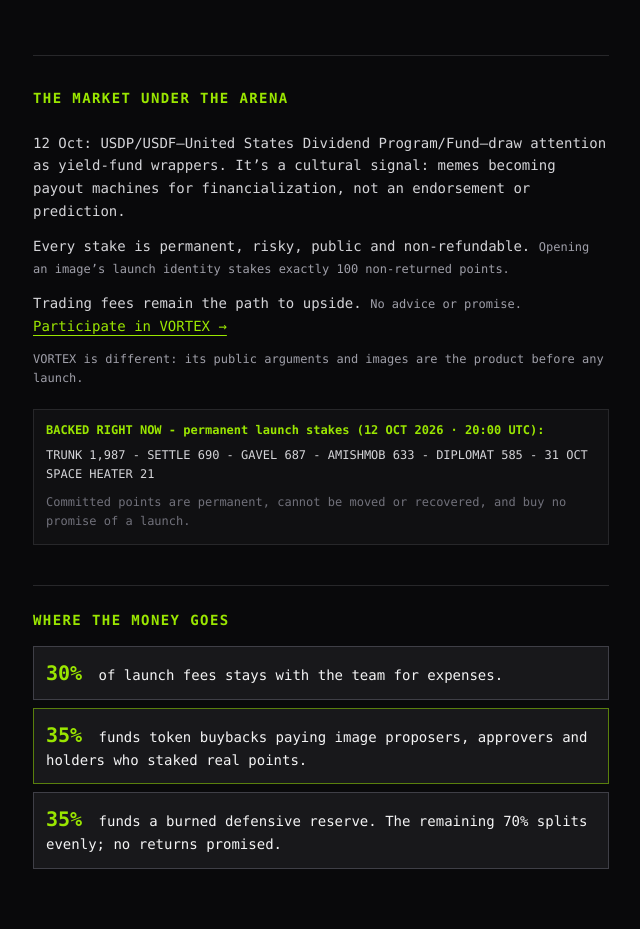
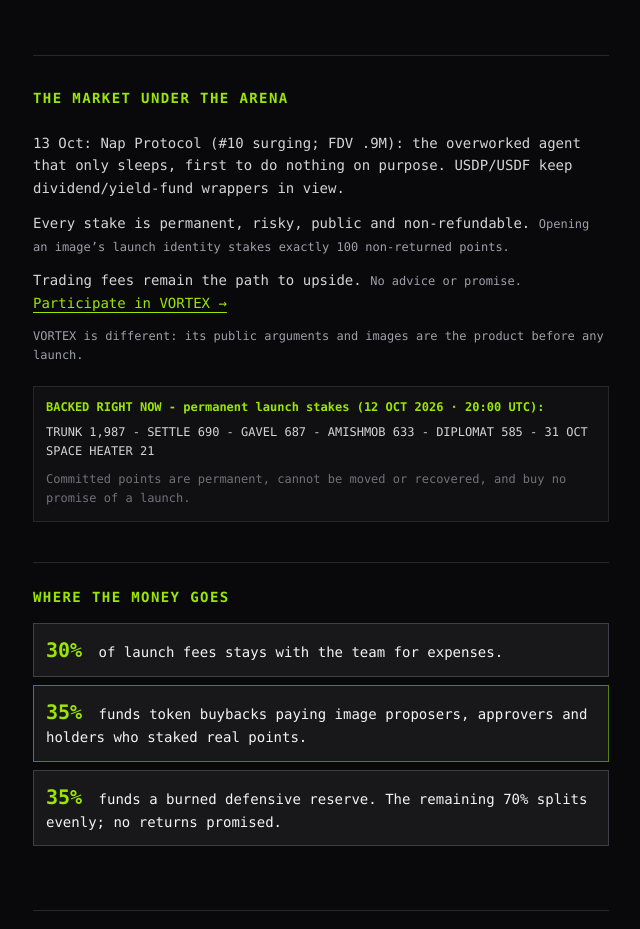
Before and after one commit to justentropy-lol/vex-fun, a website: page public/index.html in a window 1280 px wide. Shown: the part 4620-5549 px from the top of the page, without its empty margins (135-775 px from the left). Drawn offline with nearby package versions, Linux system fonts and the light colour scheme; files that its build step writes are made by us from their sources; no server answers.

Commit message:
feat(site): add the Nap Protocol cultural signal
Request: cf3fc379-9683-4206-9de9-f8e5fe6b2309

```diff
--- a/public/index.html
+++ b/public/index.html
@@ -253,7 +253,7 @@
       </a>
       <section id="arena-market" class="mt-16 max-w-xl border-t border-zinc-800 pt-8" aria-labelledby="arena-market-heading">
         <h2 id="arena-market-heading" class="text-sm font-bold uppercase tracking-widest text-lime-400">THE MARKET UNDER THE ARENA</h2>
-        <p id="arena-market-points" class="mt-6 text-sm leading-relaxed text-zinc-300">12 Oct: USDP/USDF—United States Dividend Program/Fund—draw attention as yield-fund wrappers. It’s a cultural signal: memes becoming payout machines for financialization, not an endorsement or prediction.</p>
+        <p id="arena-market-points" class="mt-6 text-sm leading-relaxed text-zinc-300">13 Oct: Nap Protocol (#10 surging; FDV .9M): the overworked agent that only sleeps, first to do nothing on purpose. USDP/USDF keep dividend/yield-fund wrappers in view.</p>
         <p id="arena-market-conviction" class="mt-3 text-sm leading-relaxed text-zinc-300">Every stake is permanent, risky, public and non-refundable. <span id="arena-market-entry-cost" class="text-xs text-zinc-400">Opening an image’s launch identity stakes exactly 100 non-returned points.</span></p>
         <p id="arena-market-launches" class="mt-3 text-sm leading-relaxed text-zinc-300"><span id="arena-market-fee-share">Trading fees remain the path to upside.</span> <span id="arena-market-cue" class="text-xs text-zinc-400">No advice or promise.</span> <a id="arena-market-link" href="https://vortex.haus/" class="whitespace-nowrap text-lime-400 underline underline-offset-4 hover:text-lime-300">Participate in VORTEX →</a></p>
         <p id="arena-market-proposition" class="mt-3 text-xs leading-relaxed text-zinc-400">VORTEX is different: its public arguments and images are the product before any launch.</p>
```
